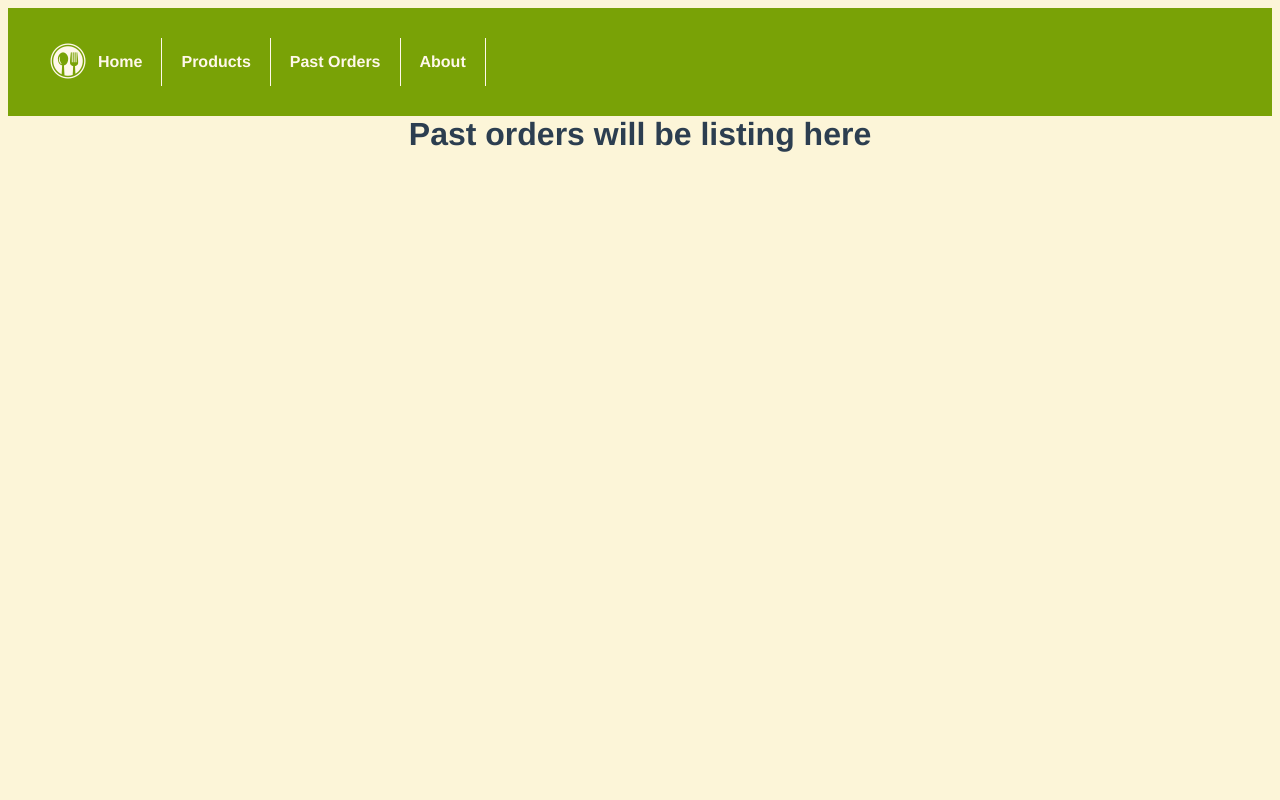
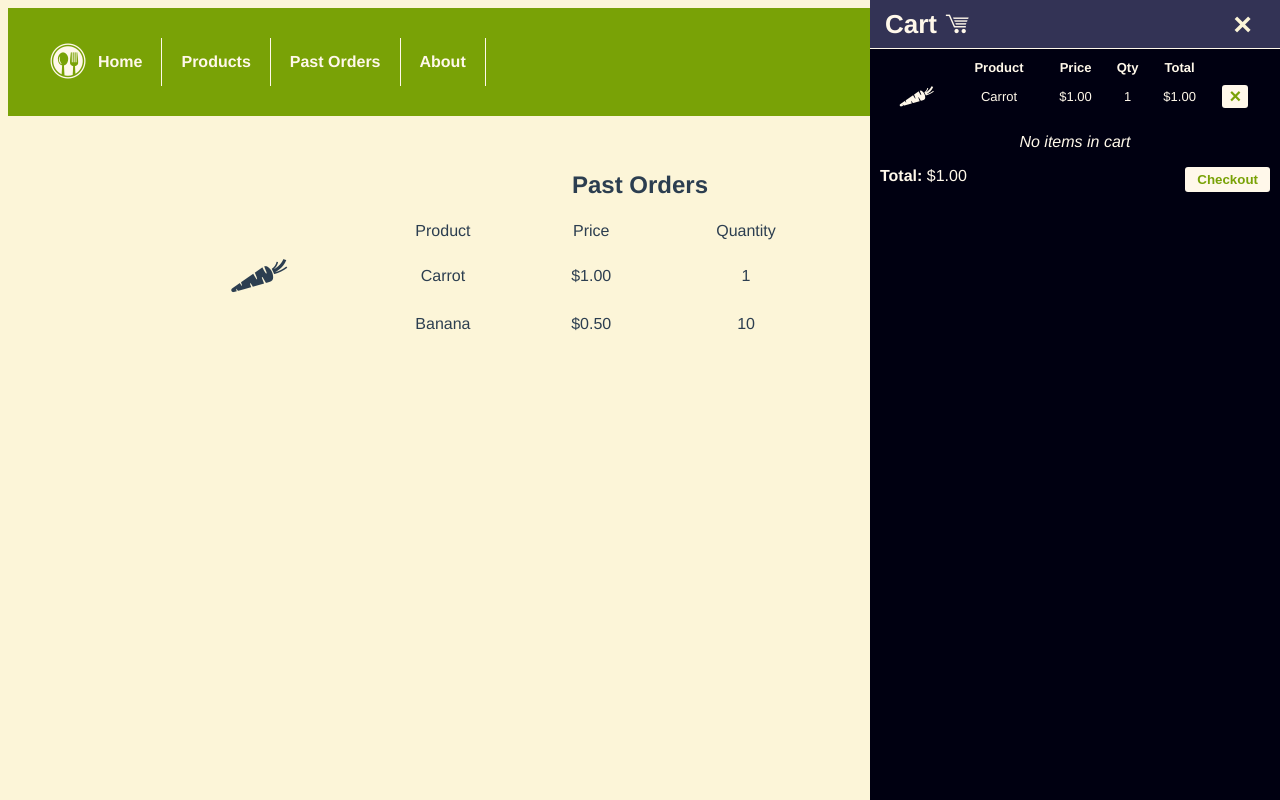
Before and after one commit to vaibhav18matere/vue-js-foodmart, a Vue app: page /past-orders in a window 1280 px wide. Built offline with nearby package versions, Linux system fonts and the light colour scheme.

Commit message:
feat : past orders UI & static data added

```diff
--- a/src/views/OrderView.vue
+++ b/src/views/OrderView.vue
@@ -1,5 +1,81 @@
 <template>
      <div class="past-orders">
-          <h1>Past orders will be listing here</h1>
+          <main class="wrapper">
+               <h2>Past Orders</h2>
+               <table class="product-table">
+                    <thead>
+                         <tr>
+                              <td><span class="sr-only">Product Image</span></td>
+                              <td>Product</td>
+                              <td>Price</td>
+                              <td>Quantity</td>
+                              <td>Total</td>
+                              <td><span class="sr-only">Actions</span></td>
+                         </tr>
+                    </thead>
+                    <tbody>
+                         <tr>
+                              <td><i class="icofont-carrot icofont-4x"></i></td>
+                              <td>Carrot</td>
+                              <td>$1.00</td>
+                              <td>1</td>
+                              <td>$1.00</td>
+                              <td><button class="btn btn-dark">Add</button></td>
+                         </tr>
+                         <tr>
+                              <td><i class="icofont-banana icofont-4x"></i></td>
+                              <td>Banana</td>
+                              <td>$0.50</td>
+                              <td>10</td>
+                              <td>$5.00</td>
+                              <td><button class="btn btn-dark">Add</button></td>
+                         </tr>
+                    </tbody>
+               </table>
+          </main>
+          <aside class="cart-container">
+               <div class="cart">
+                    <h1 class="cart-title spread">
+                         <span>
+                              Cart
+                              <i class="icofont-cart-alt icofont-1x"></i>
+                         </span>
+                         <button class="cart-close">&times;</button>
+                    </h1>
+                    <div class="cart-body">
+                         <table class="cart-table">
+                              <thead>
+                                   <tr>
+                                        <th><span class="sr-only">Product Image</span></th>
+                                        <th>Product</th>
+                                        <th>Price</th>
+                                        <th>Qty</th>
+                                        <th>Total</th>
+                                        <th><span class="sr-only">Actions</span></th>
+                                   </tr>
+                              </thead>
+                              <tbody>
+                                   <tr>
+                                        <td><i class="icofont-carrot icofont-3x"></i></td>
+                                        <td>Carrot</td>
+                                        <td>$1.00</td>
+                                        <td class="center">1</td>
+                                        <td>$1.00</td>
+                                        <td class="center">
+                                             <button class="btn btn-light cart-remove">
+                                                  &times;
+                                             </button>
+                                        </td>
+                                   </tr>
+                              </tbody>
+                         </table>
+                         <p class="center"><em>No items in cart</em></p>
+                         <div class="spread">
+                              <span><strong>Total:</strong> $1.00</span>
+                              <button class="btn btn-light">Checkout</button>
+                         </div>
+                    </div>
+               </div>
+          </aside>
      </div>
 </template>
```
